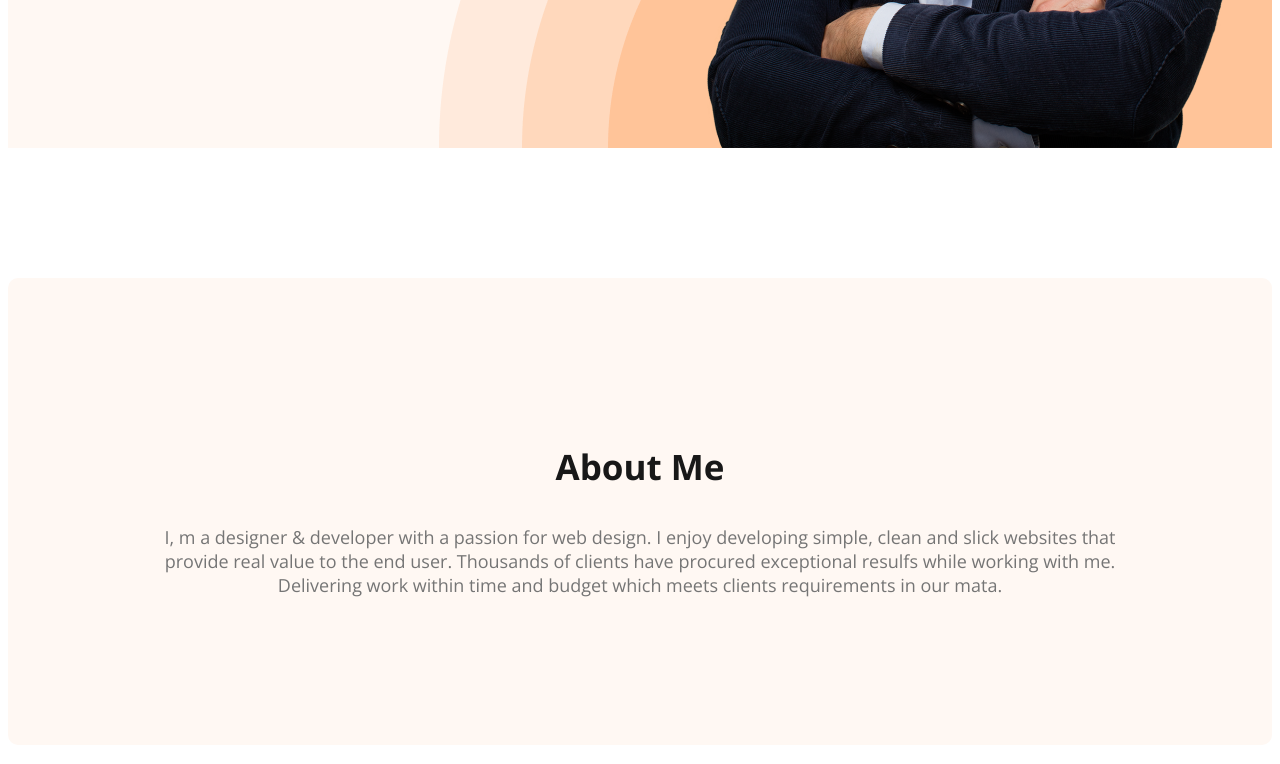
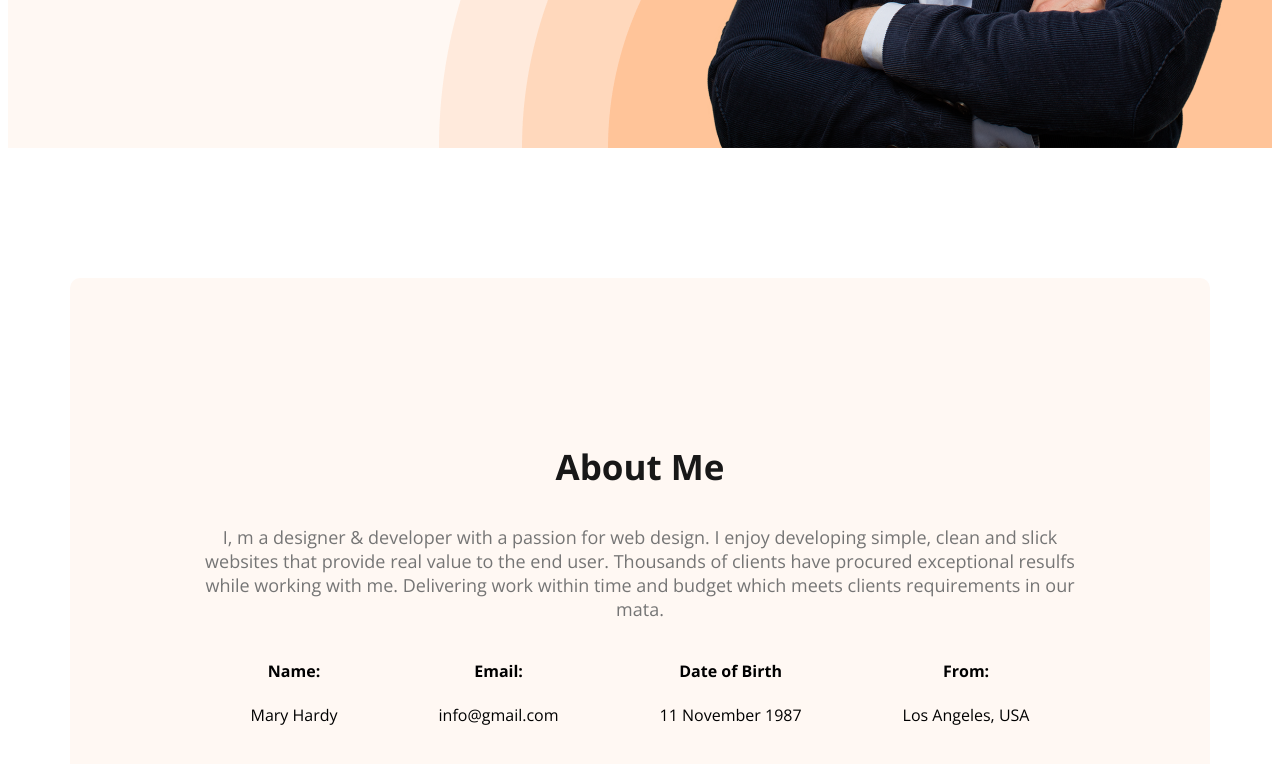
Before and after one commit to Th3At0nic/basic-html-portfolio, a plain HTML site: page index.html in a window 1280 px wide. Shown: the part 717-1481 px from the top of the page. Drawn offline with nearby package versions, Linux system fonts and the light colour scheme; a web font is replaced by a local one.

Commit message:
added about info information

```diff
--- a/index.html
+++ b/index.html
@@ -50,6 +50,24 @@
           while working with me. Delivering work within time and budget which
           meets clients requirements in our mata.
         </p>
+        <div class="about-info-container">
+          <div class="about-info">
+            <h4 class="about-title">Name:</h4>
+            <p class="about-description">Mary Hardy</p>
+          </div>
+          <div class="about-info">
+            <h4 class="about-title">Email:</h4>
+            <p class="about-description">info@gmail.com</p>
+          </div>
+          <div class="about-info">
+            <h4 class="about-title">Date of Birth</h4>
+            <p class="about-description">11 November 1987</p>
+          </div>
+          <div class="about-info">
+            <h4 class="about-title">From:</h4>
+            <p class="about-description">Los Angeles, USA</p>
+          </div>
+        </div>
       </section>
     </main>
     <footer></footer>
--- a/styles/portfolio.css
+++ b/styles/portfolio.css
@@ -96,6 +96,10 @@ nav a {
 
 /* main section styles */
 
+main {
+  max-width: 1140px;
+  margin: 0 auto;
+}
 /* about section styles */
 .about {
   padding: 130px;
@@ -103,3 +107,11 @@ nav a {
   background-color: #fff8f3;
   margin: 130px 0;
 }
+
+.about-info-container {
+  display: flex;
+  justify-content: space-around;
+}
+.about-info{
+  text-align: center;
+}
```
